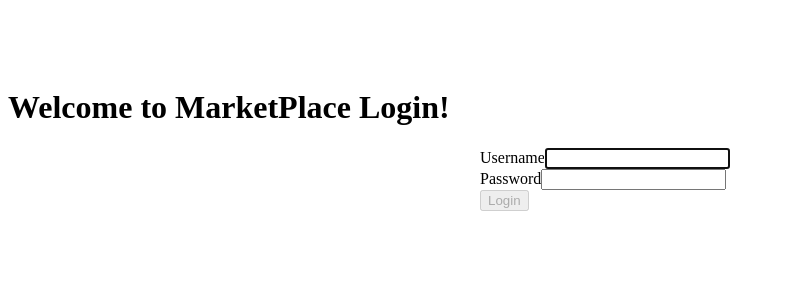
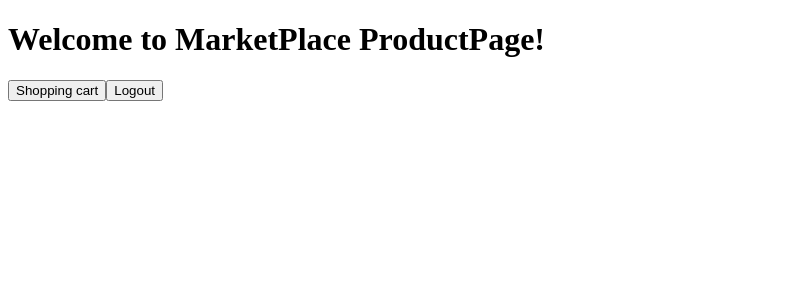
Before and after one commit to kit0415/TT1_29, a React (Create React App) app in the folder reactFE/: page / in a window 1280 px wide. Shown: the top 300 px of the page, without its empty margins (0-785 px from the left). Built offline with nearby package versions, Linux system fonts and the light colour scheme.

Commit message:
Commit for pull from master

```diff
--- a/reactFE/src/App.js
+++ b/reactFE/src/App.js
@@ -9,7 +9,7 @@ export default function App() {
     <div>
       <Switch>
         <Route exact path="/">
-          <Login />
+          <ProductPageScreen />
         </Route>
         <Route path="/RegistrationScreen" component={RegistrationScreen} />
         <Route path="/LoginScreen" component={Login} />
--- a/reactFE/src/screens/LoginScreen.js
+++ b/reactFE/src/screens/LoginScreen.js
@@ -15,6 +15,11 @@ export default function Login() {
   function handleLoginSubmit(event) {
     //Call login function
     // username, password
+  }
+
+  function handleRegisterPage(event) {
+
+
   }
 
   return (
@@ -41,6 +46,10 @@ export default function Login() {
         <Button block size="lg" type="submit" disabled={!validateForm()}>
           Login
         </Button>
+
+        <Button block size="lg" type="submit" disabled={!handleRegisterPage()}>
+          Register
+        </Button>
       </Form>
     </div>
   );
--- a/reactFE/src/screens/ProductPageScreen.js
+++ b/reactFE/src/screens/ProductPageScreen.js
@@ -7,23 +7,31 @@ export default function ProductPageScreen() {
   const [username, setUsername] = useState("");
   const [password, setPassword] = useState("");
 
-
-
-  function handleOnPress() {
+  function handleOnPressShoppingCart() {
     //Call login function
     // username, password
 
+    console.log('You clicked logout.');
+  }
 
+  function handleOnPressLogout() {
+    //Call login function
+    // username, password
+
+    console.log('You clicked Cart.');
   }
+
 
   return (
     <div className="ProductPageScreen">
       <h1>Welcome to MarketPlace ProductPage!</h1>
-      <Form>
-        <Button block size="lg" type="submit" disabled={!handleOnPress()}>
-          Logout
-        </Button>
-      </Form>
+      <Button block size="lg" type="Cart" onClick={() => handleOnPressShoppingCart()}>
+        Shopping cart
+      </Button>
+
+      <Button block size="lg" type="Logout" onClick={() => handleOnPressLogout()}>
+        Logout
+      </Button>
     </div >
   );
 }
--- a/reactFE/src/screens/RegistrationScreen.js
+++ b/reactFE/src/screens/RegistrationScreen.js
@@ -25,7 +25,7 @@ export default function Registration() {
 
   return (
     <div className="Login">
-      <h1>Welcome to MarketPlace Login!</h1>
+      <h1>Welcome to MarketPlace RegistrationScreen!</h1>
       <Form onSubmit={handleRegisterSubmit}>
         <Form.Group size="lg" controlId="username">
           <Form.Label>Username</Form.Label>
@@ -76,7 +76,6 @@ export default function Registration() {
             onChange={(e) => setgender(e.target.value)}
           />
         </Form.Group>
-
         <Form.Group size="lg" controlId="createdat">
           <Form.Label>Createdat : Optional</Form.Label>
           <Form.Control
```
